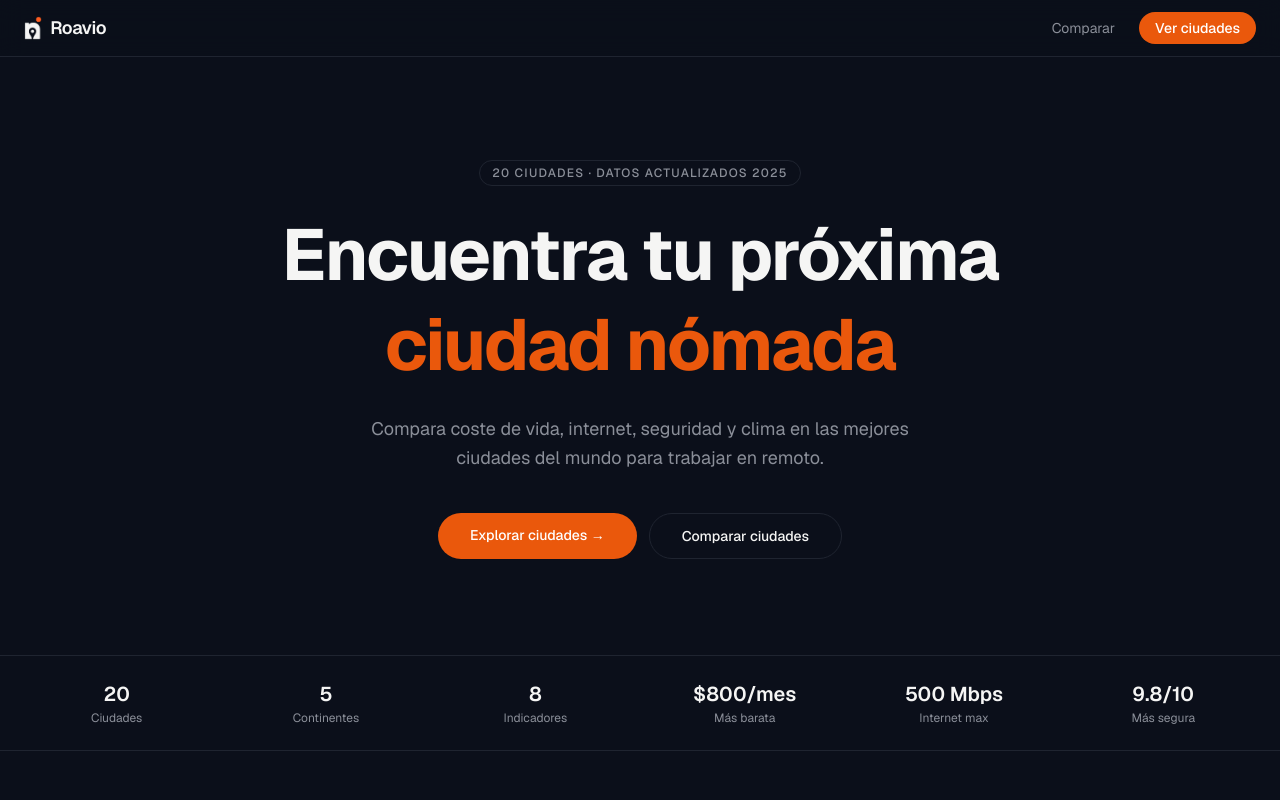
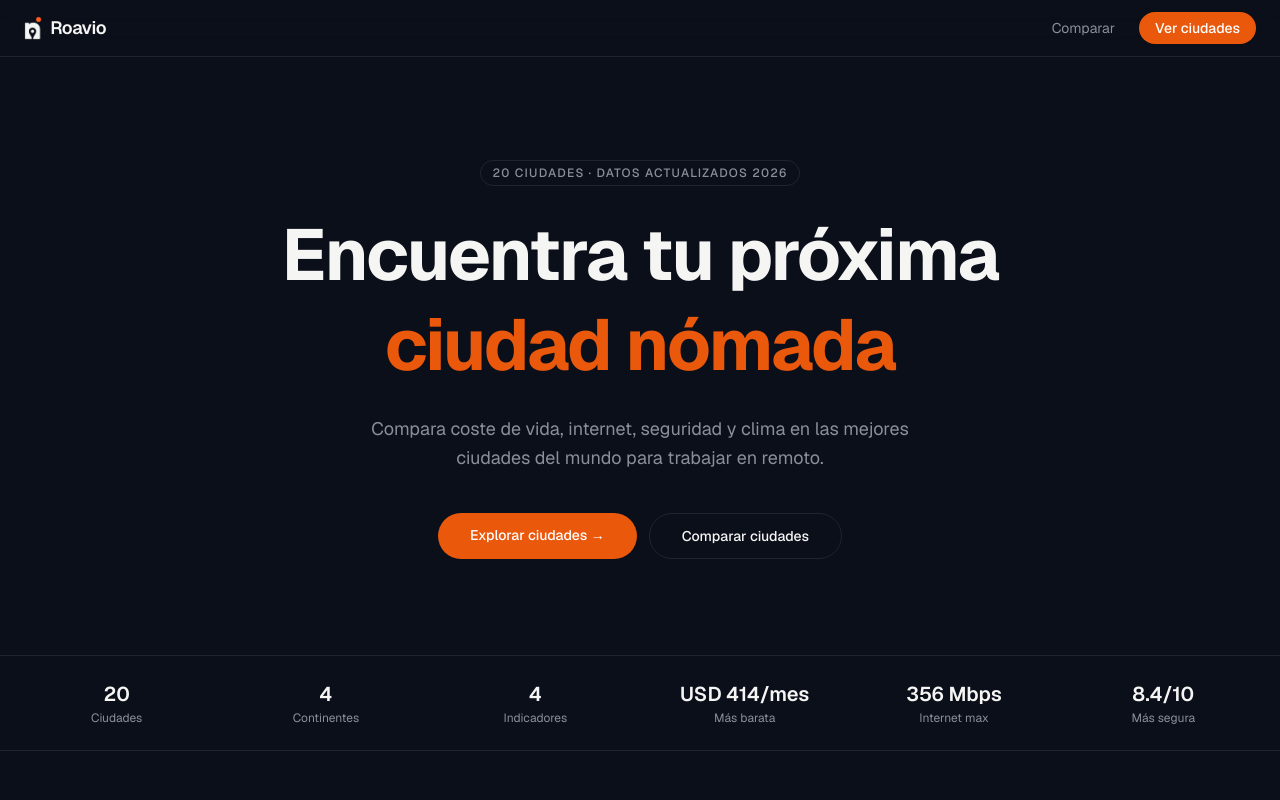
Before and after one commit to Cck5y6s9gw-estrella/NomadGrid, a Next.js app: page / in a window 1280 px wide. Shown: the top 800 px of the page. Built offline with nearby package versions, Linux system fonts and the light colour scheme.

Commit message:
feat: stats de homepage calculados dinámicamente desde cities.ts

```diff
--- a/app/page.tsx
+++ b/app/page.tsx
@@ -3,6 +3,20 @@ import { cities } from "@/data/cities";
 
 export default function Home() {
   const featured = cities.slice(0, 6);
+
+  const cheapest = cities.reduce((min, c) => (c.costPerMonth < min.costPerMonth ? c : min), cities[0]);
+  const fastestInternet = Math.max(...cities.map((c) => c.internetSpeed));
+  const safest = Math.max(...cities.map((c) => c.safetyScore));
+  const continentCount = new Set(cities.map((c) => c.continent)).size;
+
+  const stats = [
+    { label: "Ciudades", value: String(cities.length) },
+    { label: "Continentes", value: String(continentCount) },
+    { label: "Indicadores", value: "4" },
+    { label: "Más barata", value: `${cheapest.currency} ${cheapest.costPerMonth}/mes` },
+    { label: "Internet max", value: `${fastestInternet} Mbps` },
+    { label: "Más segura", value: `${safest.toFixed(1)}/10` },
+  ];
 
   return (
     <main className="min-h-screen bg-background text-foreground">
@@ -26,7 +40,7 @@ export default function Home() {
       {/* Hero */}
       <section className="pt-40 pb-24 px-6 text-center max-w-4xl mx-auto">
         <div className="inline-block text-xs font-medium tracking-widest text-muted uppercase mb-6 border border-border px-3 py-1 rounded-full">
-          20 ciudades · Datos actualizados 2025
+          20 ciudades · Datos actualizados 2026
         </div>
         <h1 className="text-5xl md:text-7xl font-bold tracking-tight leading-tight mb-6">
           Encuentra tu próxima<br />
@@ -48,14 +62,7 @@ export default function Home() {
       {/* Stats bar */}
       <section className="border-y border-border py-6">
         <div className="max-w-7xl mx-auto px-6 grid grid-cols-3 md:grid-cols-6 gap-6 text-center">
-          {[
-            { label: "Ciudades", value: "20" },
-            { label: "Continentes", value: "5" },
-            { label: "Indicadores", value: "8" },
-            { label: "Más barata", value: "$800/mes" },
-            { label: "Internet max", value: "500 Mbps" },
-            { label: "Más segura", value: "9.8/10" },
-          ].map((s) => (
+          {stats.map((s) => (
             <div key={s.label}>
               <div className="text-xl font-semibold text-foreground">{s.value}</div>
               <div className="text-xs text-muted mt-0.5">{s.label}</div>
```
